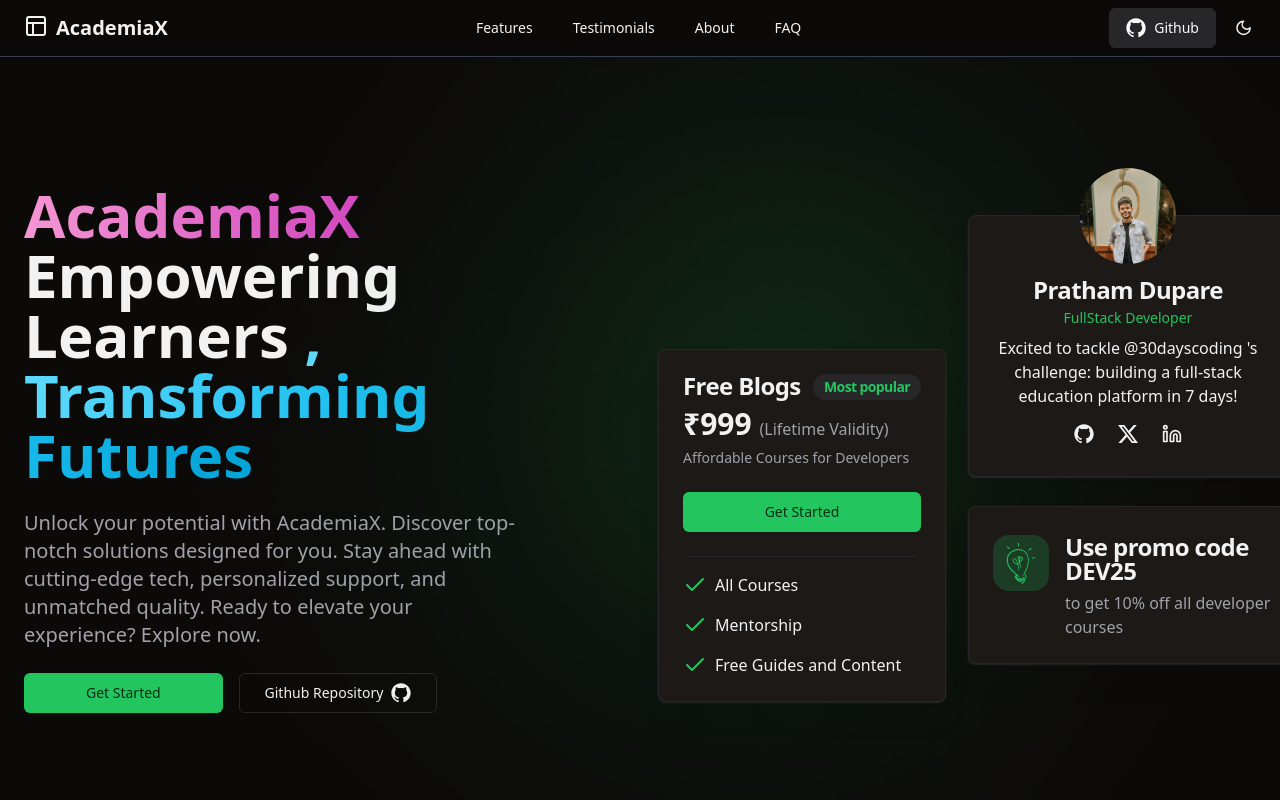
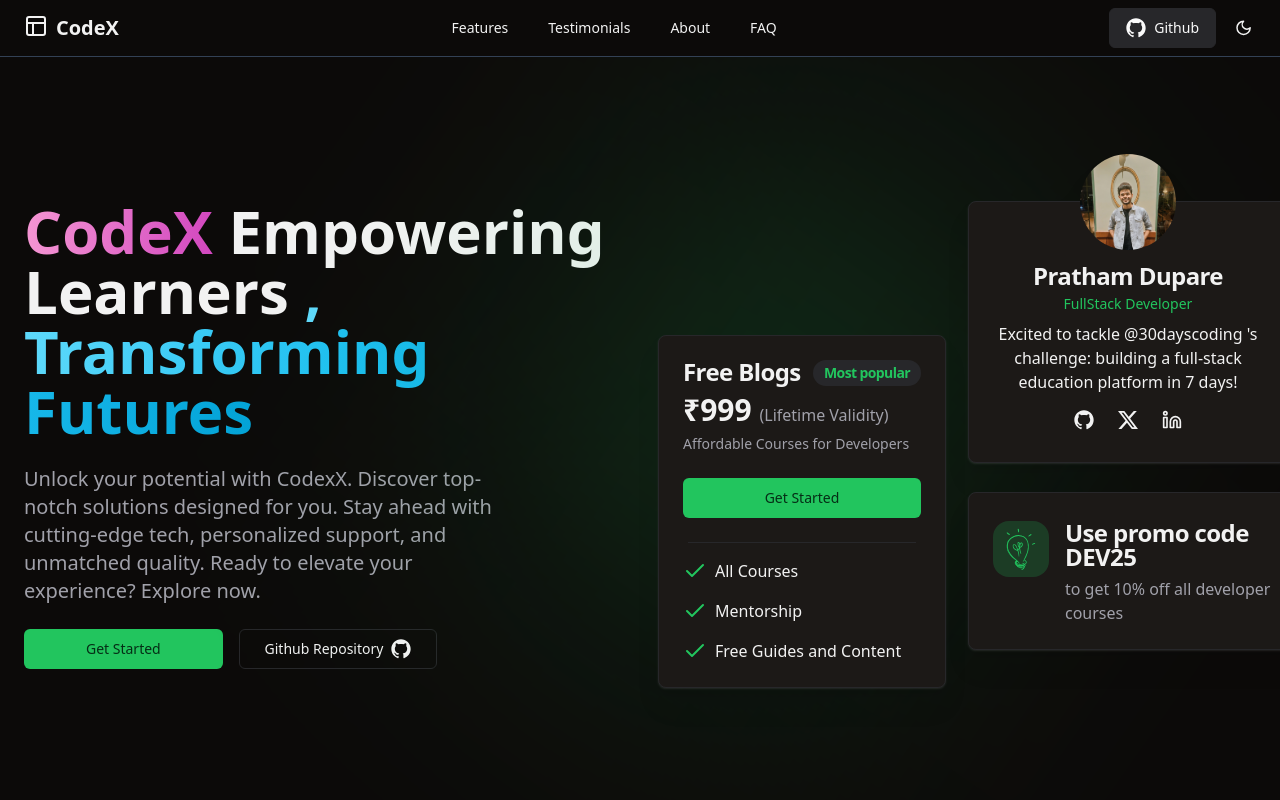
Before and after one commit to prathamdupare/CodeX-landing, a React (Vite) app: page / in a window 1280 px wide. Shown: the top 800 px of the page. Built offline with nearby package versions, Linux system fonts and the light colour scheme.

Commit message:
changed name to CodeX

```diff
--- a/index.html
+++ b/index.html
@@ -1,4 +1,4 @@
-<!doctype html>
+<!DOCTYPE html>
 <html lang="en">
   <head>
     <meta charset="UTF-8" />
@@ -7,7 +7,7 @@
     <meta name="viewport" content="width=device-width, initial-scale=1.0" />
 
     <!-- Primary Meta Tags -->
-    <title>AcademiaX</title>
+    <title>CodeX</title>
     <meta name="title" content="Shadcn/React - Landing template" />
     <meta
       name="description"
--- a/src/components/About.tsx
+++ b/src/components/About.tsx
@@ -20,7 +20,7 @@
                 Company
               </h2>
               <p className="text-xl text-muted-foreground mt-4">
-                Welcome to AcademiaX, your premier destination for web
+                Welcome to CodeX, your premier destination for web
                 development courses and resources. We're dedicated to making
                 quality coding education accessible to students worldwide. Join
                 us to explore curated courses and interactive content,
--- a/src/components/FAQ.tsx
+++ b/src/components/FAQ.tsx
@@ -13,32 +13,32 @@
 
 const FAQList: FAQProps[] = [
   {
-    question: "Is AcademiaX free to use?",
-    answer: "Yes, AcademiaX is completely free for all users.",
+    question: "Is CodeX free to use?",
+    answer: "Yes, CodeX is completely free for all users.",
     value: "item-1",
   },
   {
-    question: "What programming languages are taught on AcademiaX?",
+    question: "What programming languages are taught on CodeX?",
     answer:
-      "AcademiaX offers courses in a variety of programming languages, including HTML, CSS, JavaScript, Python, and more.",
+      "CodeX offers courses in a variety of programming languages, including HTML, CSS, JavaScript, Python, and more.",
     value: "item-2",
   },
   {
-    question: "How do I enroll in a course on AcademiaX?",
+    question: "How do I enroll in a course on CodeX?",
     answer:
-      "To enroll in a course on AcademiaX, simply sign up for an account, browse our course catalog, and click 'Enroll' on the course you're interested in.",
+      "To enroll in a course on CodeX, simply sign up for an account, browse our course catalog, and click 'Enroll' on the course you're interested in.",
     value: "item-3",
   },
   {
     question: "Are there any prerequisites for the courses?",
     answer:
-      "Most courses on AcademiaX do not have prerequisites, but some advanced courses may require prior knowledge.",
+      "Most courses on CodeX do not have prerequisites, but some advanced courses may require prior knowledge.",
     value: "item-4",
   },
   {
-    question: "Can I access AcademiaX on my mobile device?",
+    question: "Can I access CodeX on my mobile device?",
     answer:
-      "Yes, AcademiaX is fully responsive and can be accessed on any device, including smartphones and tablets.",
+      "Yes, CodeX is fully responsive and can be accessed on any device, including smartphones and tablets.",
     value: "item-5",
   },
 ];
--- a/src/components/Footer.tsx
+++ b/src/components/Footer.tsx
@@ -9,7 +9,7 @@
         <div className="col-span-full xl:col-span-2">
           <a href="/" className="font-bold text-xl flex">
             <LogoIcon />
-            AcademiaX
+            CodeX
           </a>
         </div>
 
@@ -17,7 +17,7 @@
           <h3 className="font-bold text-lg">Follow US</h3>
           <div>
             <a
-              href="https://github.com/prathamdupare/AcademiaX"
+              href="https://github.com/prathamdupare/CodeX"
               className="opacity-60 hover:opacity-100"
             >
               Github
--- a/src/components/Hero.tsx
+++ b/src/components/Hero.tsx
@@ -10,7 +10,7 @@
         <main className="text-5xl md:text-6xl font-bold">
           <h1 className="inline">
             <span className="inline bg-gradient-to-r from-[#F596D3]  to-[#D247BF] text-transparent bg-clip-text">
-              AcademiaX
+              CodeX
             </span>{" "}
             Empowering Learners
           </h1>{" "}
@@ -22,7 +22,7 @@
         </main>
 
         <p className="text-xl text-muted-foreground md:w-10/12 mx-auto lg:mx-0">
-          Unlock your potential with AcademiaX. Discover top-notch solutions
+          Unlock your potential with CodexX. Discover top-notch solutions
           designed for you. Stay ahead with cutting-edge tech, personalized
           support, and unmatched quality. Ready to elevate your experience?
           Explore now.
--- a/src/components/Navbar.tsx
+++ b/src/components/Navbar.tsx
@@ -51,7 +51,7 @@
           <NavigationMenuItem className="font-bold flex">
             <a href="/" className="ml-2 font-bold text-xl flex">
               <LogoIcon />
-              AcademiaX
+              CodeX
             </a>
           </NavigationMenuItem>
 
--- a/src/components/Testimonials.tsx
+++ b/src/components/Testimonials.tsx
@@ -27,28 +27,28 @@
     name: "Michael Johnson",
     userName: "@michael_johnson",
     comment:
-      "I can't believe how much I've grown as a developer since joining AcademiaX. Highly recommended for anyone serious about coding!",
+      "I can't believe how much I've grown as a developer since joining CodeX. Highly recommended for anyone serious about coding!",
   },
   {
     image: "https://example.com/avatar3.png",
     name: "Sophia Lee",
     userName: "@sophia_lee",
     comment:
-      "The instructors at AcademiaX are top-notch. Their teaching style is engaging and easy to follow, making learning enjoyable.",
+      "The instructors at CodeX are top-notch. Their teaching style is engaging and easy to follow, making learning enjoyable.",
   },
   {
     image: "https://example.com/avatar4.png",
     name: "Daniel Brown",
     userName: "@daniel_brown",
     comment:
-      "I've tried other coding platforms before, but AcademiaX stands out for its quality content and supportive community. 5 stars!",
+      "I've tried other coding platforms before, but CodeX stands out for its quality content and supportive community. 5 stars!",
   },
   {
     image: "https://example.com/avatar5.png",
     name: "Olivia Miller",
     userName: "@olivia_miller",
     comment:
-      "AcademiaX has been a game-changer for me. The hands-on projects and real-world examples have helped me gain practical skills that I can apply right away.",
+      "CodeX has been a game-changer for me. The hands-on projects and real-world examples have helped me gain practical skills that I can apply right away.",
   },
 ];
 
@@ -59,7 +59,7 @@
         Discover Why
         <span> People Love </span>
         <span className="bg-gradient-to-b from-primary/60 to-primary text-transparent bg-clip-text">
-          AcademiaX
+          CodeX
         </span>
       </h2>
 
```
Also changed, not shown: 1 other file (tests, documents, lock files or other folders).
